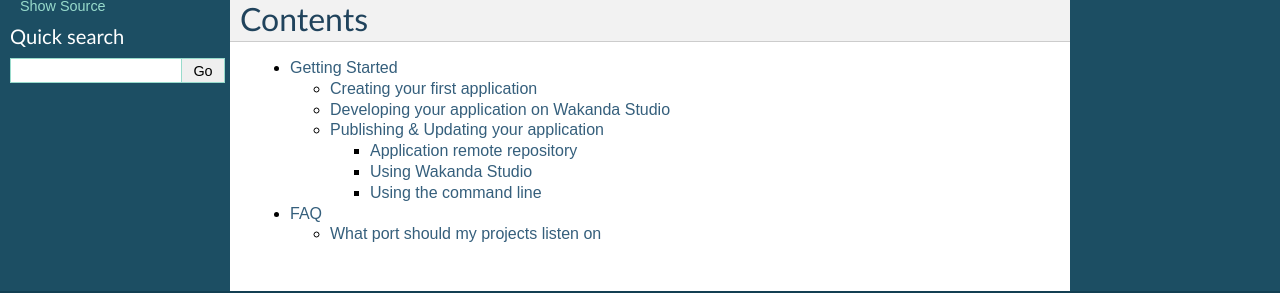
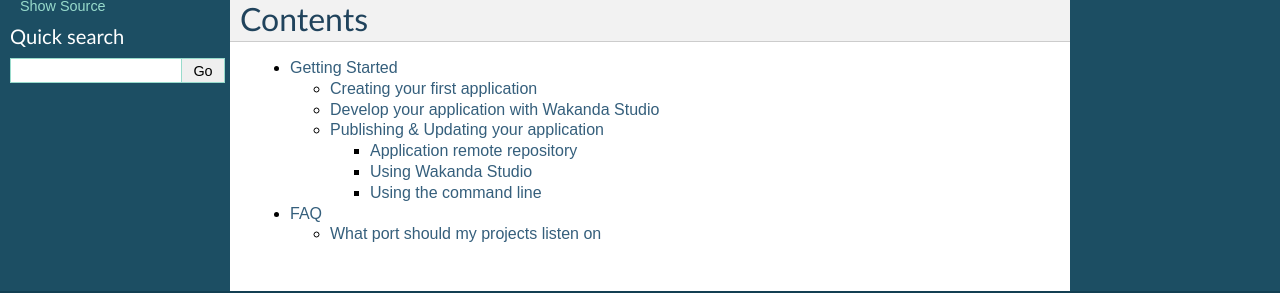
Before and after one commit to hamzahik/wakanda-paas-doc, a Sphinx documentation site: the page built from docs/index.rst, in a window 1280 px wide, cut to the strip 134-427 px from the top of the page. Built offline with Sphinx 7.4.7, drawn with Linux system fonts in a browser that asks for light colours.

Commit message:
Update getting_started.rst
develop your application with wakanda Studio

```diff
--- a/docs/getting_started.rst
+++ b/docs/getting_started.rst
@@ -39,7 +39,7 @@
 .. image:: images/finish.png
 
 **********************************************
-Developing your application on Wakanda Studio
+Develop your application with Wakanda Studio
 **********************************************
 
 First you need to download_ Wakanda : http://www.wakanda.org/downloads
```
